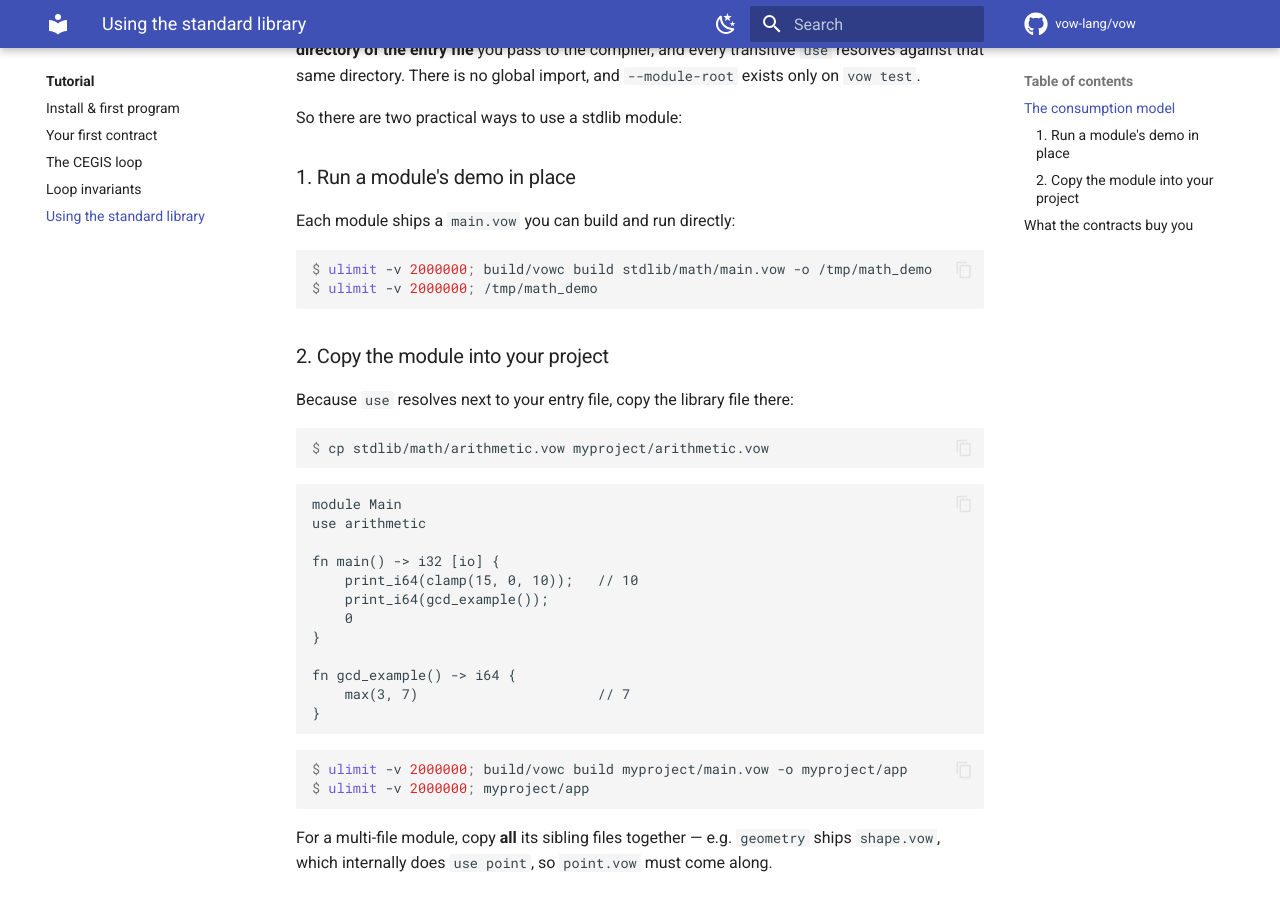
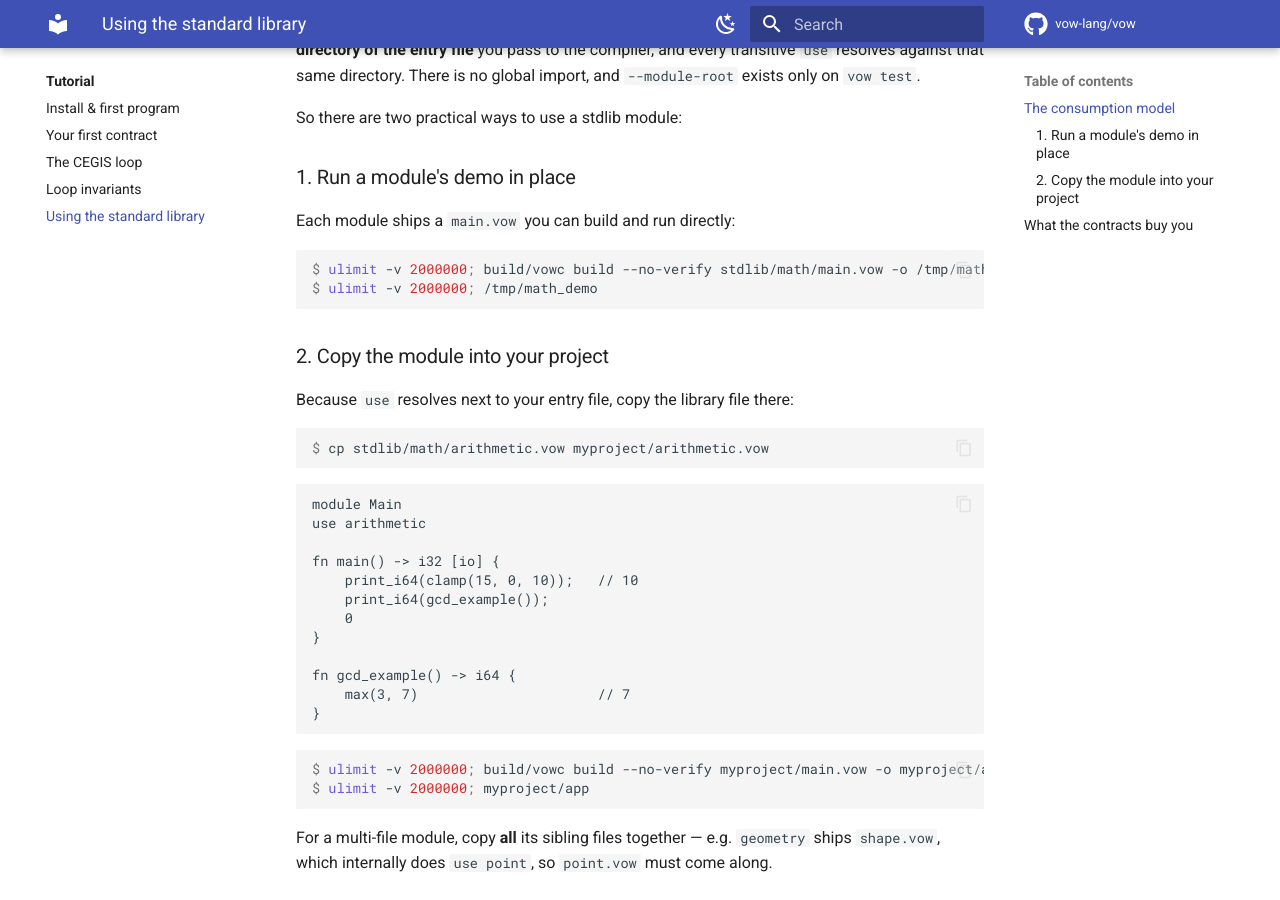
Before and after one commit to vow-lang/vow, an MkDocs documentation site: the page built from website/docs/tutorial/using-stdlib.md, in a window 1280 px wide and 900 px high, scrolled down 358 px. Built offline with MkDocs 1.6.1 and Material for MkDocs 9.7.7, drawn with Linux system fonts in a browser that asks for light colours; comment, search, counter and statistics services are not loaded.

Commit message:
docs: --no-verify in using-stdlib demos; qualify root README geometry claim
Final propagation of two #792 review fixes to the last files:
- website/docs/tutorial/using-stdlib.md: the math demo build and the
  copy-into-project build now pass --no-verify (both pull in math, which is
  VerifyFailed, so plain build would exit non-zero before the demo runs).
- README.md: the Standard Library section's geometry claim is qualified to match
  the spec/READMEs (a vow verify pass proves the vowed checks, not the whole API;
  point_distance_sq has no contract).

````diff
--- a/website/docs/tutorial/using-stdlib.md
+++ b/website/docs/tutorial/using-stdlib.md
@@ -18,7 +18,7 @@ So there are two practical ways to use a stdlib module:
 Each module ships a `main.vow` you can build and run directly:
 
 ```console
-$ ulimit -v 2000000; build/vowc build stdlib/math/main.vow -o /tmp/math_demo
+$ ulimit -v 2000000; build/vowc build --no-verify stdlib/math/main.vow -o /tmp/math_demo
 $ ulimit -v 2000000; /tmp/math_demo
 ```
 
@@ -46,7 +46,7 @@ fn gcd_example() -> i64 {
 ```
 
 ```console
-$ ulimit -v 2000000; build/vowc build myproject/main.vow -o myproject/app
+$ ulimit -v 2000000; build/vowc build --no-verify myproject/main.vow -o myproject/app
 $ ulimit -v 2000000; myproject/app
 ```
 
````
Also changed, not shown: README.md.
